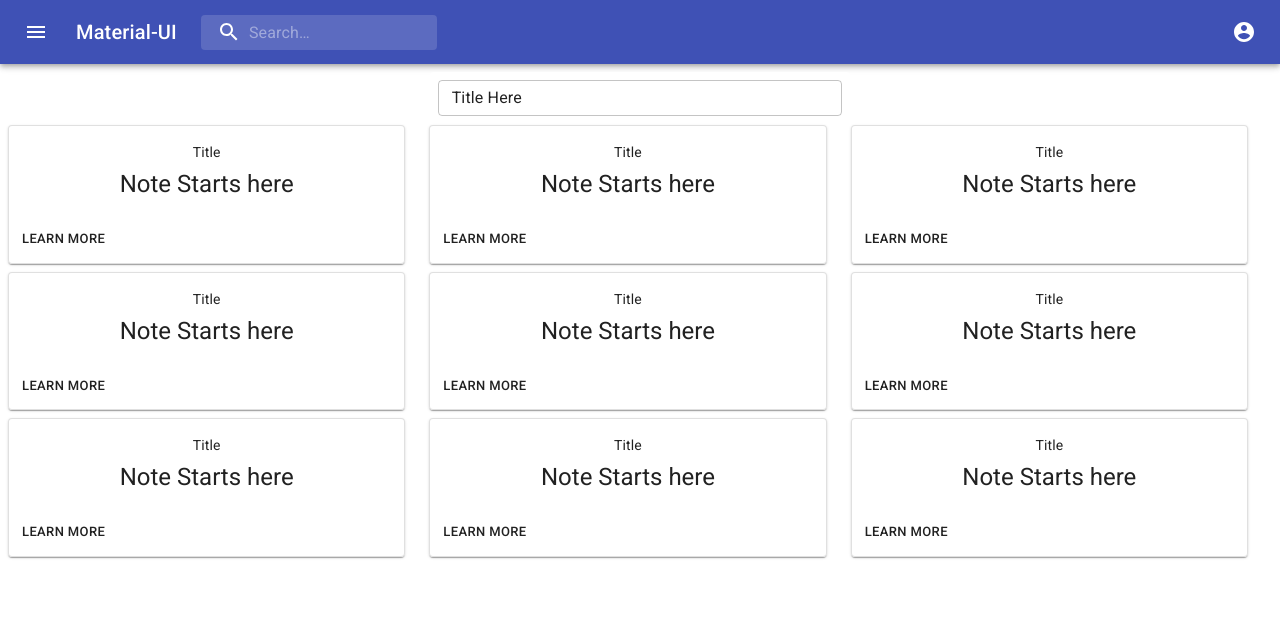
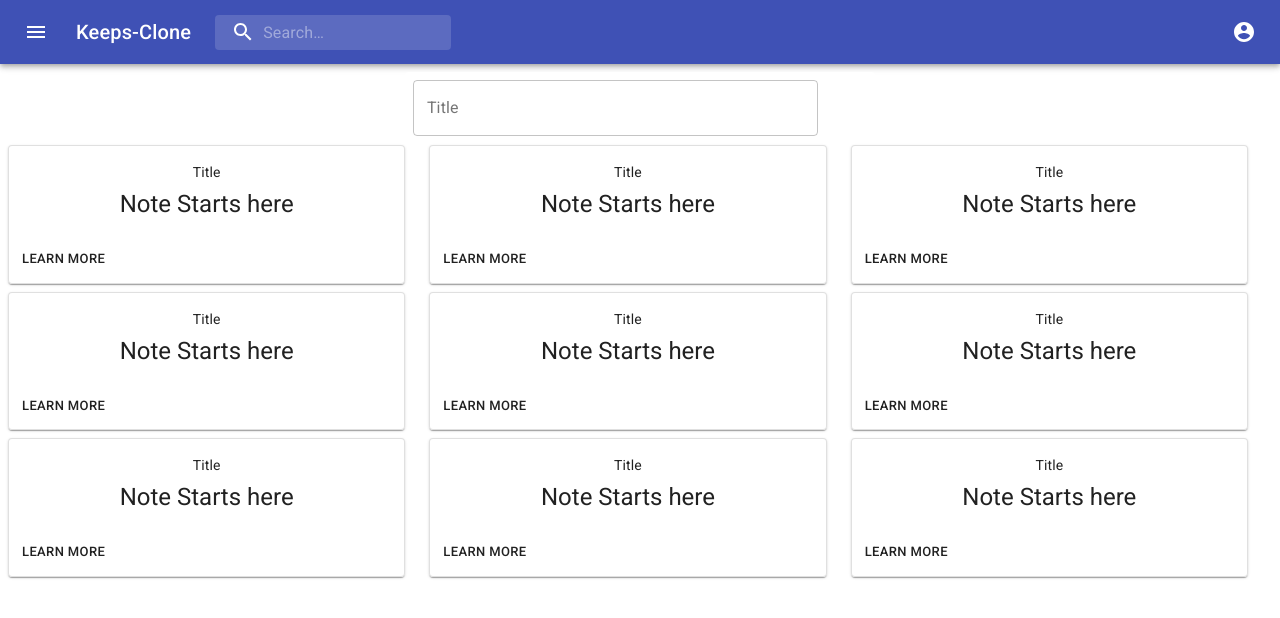
Before and after one commit to rohith788/NotesApp, a React (Create React App) app: page / in a window 1280 px wide. Shown: the top 618 px of the page. Built offline with nearby package versions, Linux system fonts and the light colour scheme.

Commit message:
note saves to firestore

```diff
--- a/package.json
+++ b/package.json
@@ -8,6 +8,7 @@
     "@testing-library/jest-dom": "^4.2.4",
     "@testing-library/react": "^9.5.0",
     "@testing-library/user-event": "^7.2.1",
+    "eslint-plugin-react-hooks": "^4.2.0",
     "firebase": "^7.17.1",
     "firebase-admin": "^9.0.0",
     "material-ui-icons": "^1.0.0-beta.36",
--- a/src/components/header/header.jsx
+++ b/src/components/header/header.jsx
@@ -12,33 +12,33 @@ import SearchIcon from "@material-ui/icons/Search";
 import AccountCircle from "@material-ui/icons/AccountCircle";
 import MoreIcon from "@material-ui/icons/MoreVert";
 
-const useStyles = makeStyles(theme => ({
+const useStyles = makeStyles((theme) => ({
   grow: {
-    flexGrow: 1
+    flexGrow: 1,
   },
   menuButton: {
-    marginRight: theme.spacing(2)
+    marginRight: theme.spacing(2),
   },
   title: {
     display: "none",
     [theme.breakpoints.up("sm")]: {
-      display: "block"
-    }
+      display: "block",
+    },
   },
   search: {
     position: "relative",
     borderRadius: theme.shape.borderRadius,
     backgroundColor: fade(theme.palette.common.white, 0.15),
     "&:hover": {
-      backgroundColor: fade(theme.palette.common.white, 0.25)
+      backgroundColor: fade(theme.palette.common.white, 0.25),
     },
     marginRight: theme.spacing(2),
     marginLeft: 0,
     width: "100%",
     [theme.breakpoints.up("sm")]: {
       marginLeft: theme.spacing(3),
-      width: "auto"
-    }
+      width: "auto",
+    },
   },
   searchIcon: {
     padding: theme.spacing(0, 2),
@@ -47,10 +47,10 @@ const useStyles = makeStyles(theme => ({
     pointerEvents: "none",
     display: "flex",
     alignItems: "center",
-    justifyContent: "center"
+    justifyContent: "center",
   },
   inputRoot: {
-    color: "inherit"
+    color: "inherit",
   },
   inputInput: {
     padding: theme.spacing(1, 1, 1, 0),
@@ -59,21 +59,21 @@ const useStyles = makeStyles(theme => ({
     transition: theme.transitions.create("width"),
     width: "100%",
     [theme.breakpoints.up("md")]: {
-      width: "20ch"
-    }
+      width: "20ch",
+    },
   },
   sectionDesktop: {
     display: "none",
     [theme.breakpoints.up("md")]: {
-      display: "flex"
-    }
+      display: "flex",
+    },
   },
   sectionMobile: {
     display: "flex",
     [theme.breakpoints.up("md")]: {
-      display: "none"
-    }
-  }
+      display: "none",
+    },
+  },
 }));
 
 export default function Header() {
@@ -84,7 +84,7 @@ export default function Header() {
   const isMenuOpen = Boolean(anchorEl);
   const isMobileMenuOpen = Boolean(mobileMoreAnchorEl);
 
-  const handleProfileMenuOpen = event => {
+  const handleProfileMenuOpen = (event) => {
     setAnchorEl(event.currentTarget);
   };
 
@@ -97,7 +97,7 @@ export default function Header() {
     handleMobileMenuClose();
   };
 
-  const handleMobileMenuOpen = event => {
+  const handleMobileMenuOpen = (event) => {
     setMobileMoreAnchorEl(event.currentTarget);
   };
 
@@ -155,7 +155,7 @@ export default function Header() {
             <MenuIcon />
           </IconButton>
           <Typography className={classes.title} variant="h6" noWrap>
-            Material-UI
+            Keeps-Clone
           </Typography>
           <div className={classes.search}>
             <div className={classes.searchIcon}>
@@ -165,7 +165,7 @@ export default function Header() {
               placeholder="Search…"
               classes={{
                 root: classes.inputRoot,
-                input: classes.inputInput
+                input: classes.inputInput,
               }}
               inputProps={{ "aria-label": "search" }}
             />
--- a/src/components/note-input-card/note-input-card.component.jsx
+++ b/src/components/note-input-card/note-input-card.component.jsx
@@ -1,28 +1,30 @@
-import React from 'react';
-import { makeStyles } from '@material-ui/core/styles';
-import Card from '@material-ui/core/Card';
-import CardActions from '@material-ui/core/CardActions';
-import NoteTitleCard from '../note-title-bar/note-title-bar.component'
-import Collapse from '@material-ui/core/Collapse';
-import clsx from 'clsx';
-import NoteTextArea from '../note-text-area/note-text-area.component'
-import Button from '@material-ui/core/Button';
+import React, { useState, useEffect } from "react";
+import { makeStyles } from "@material-ui/core/styles";
+import Card from "@material-ui/core/Card";
+import CardActions from "@material-ui/core/CardActions";
+import Collapse from "@material-ui/core/Collapse";
+import clsx from "clsx";
+import Button from "@material-ui/core/Button";
+import TextField from "@material-ui/core/TextField";
 
-import {db} from '../../firebase/firebase.utils'
+import { db } from "../../firebase/firebase.utils";
 
 const useStyles = makeStyles({
   root: {
-    '& .MuiTextField-root': {
-      width: '45ch',
+    "& .MuiTextField-root": {
+      width: "45ch",
+    },
+    "& .MuiInputBase-root": {
+      width: "45ch",
     },
     minWidth: 275,
     paddingBottom: 1,
-    boxShadow: "none"
+    boxShadow: "none",
   },
   bullet: {
-    display: 'inline-block',
-    margin: '0 2px',
-    transform: 'scale(0.8)',
+    display: "inline-block",
+    margin: "0 2px",
+    transform: "scale(0.8)",
   },
   title: {
     fontSize: 14,
@@ -31,51 +33,65 @@ const useStyles = makeStyles({
     marginBottom: 2,
   },
   expand: {
-    transform: 'rotate(0deg)',
-    marginLeft: 'auto',
+    transform: "rotate(0deg)",
+    marginLeft: "auto",
   },
 });
 
 export default function NoteInputCard() {
+  const [title, setTitle] = useState("");
+  const [note, setNote] = useState("");
   const classes = useStyles();
   const [expanded, setExpanded] = React.useState(false); //expansion state of the card
 
   const handleExpandClick = () => {
     setExpanded(!expanded);
-    }
+  };
+
+  let titleInput = React.createRef();
 
   const saveNote = () => {
-      db.collection("notes").doc("note").set({
-        name: "Los Angeles",
-        state: "CA",
-        country: "USA"
+    db.collection("notes")
+      .add({
+        title: title,
+        note: note,
       })
-    .then(function() {
-        console.log("Document successfully written!");
-    })
-    .catch(function(error) {
-        console.error("Error writing document: ", error);
-    });
-    }
+      .then(handleExpandClick);
+  };
   return (
-      <Card className={classes.root} >
+    <Card className={classes.root}>
       <CardActions disableSpacing>
-            <div className={clsx(classes.expand, {
+        <div
+          className={clsx(classes.expand, {
             [classes.expandOpen]: expanded,
           })}
           onClick={handleExpandClick}
           aria-expanded={expanded}
-            aria-label="show more">
-                <NoteTitleCard title='Title Here' />
+          aria-label="show more"
+        >
+          <TextField
+            ref={titleInput}
+            id="Title"
+            label="Title"
+            variant="outlined"
+            onChange={(e) => setTitle(e.target.value)}
+          />
         </div>
       </CardActions>
-        <div className='note_text'>
+      <div className="note_text">
         <Collapse in={expanded} timeout="auto" unmountOnExit>
           <center>
-                  <NoteTextArea />
+            <TextField
+              id="outlined-multiline-static"
+              multiline
+              rows={4}
+              label="input note here"
+              variant="outlined"
+              onChange={(e) => setNote(e.target.value)}
+            />
           </center>
           <right>
-                  <Button onClick={saveNote}>Default</Button>
+            <Button onClick={saveNote}>Add</Button>
           </right>
         </Collapse>
       </div>
--- a/src/components/note-text-area/note-text-area.component.jsx
+++ /dev/null
@@ -1,27 +0,0 @@
-import TextField from '@material-ui/core/TextField';
-import React from 'react';
-import { makeStyles } from '@material-ui/core/styles';
-
-const useStyles = makeStyles({
-    root: {
-      '& .MuiTextField-root': {
-        width: '45ch',
-      },
-    },
-  });
-
-
-export default function NoteTextArea() {
-    const classes = useStyles()
-    return(
-        <div className={classes.root}>
-            <TextField
-                id="outlined-multiline-static"
-                multiline
-                rows={4}
-                defaultValue="Input Note here"
-                variant="outlined"
-            />
-        </div>
-    )
-}
--- a/src/components/note-title-bar/note-title-bar.component.jsx
+++ /dev/null
@@ -1,28 +0,0 @@
-import React from 'react';
-// import TextField from '@material-ui/core/TextField';
-import { makeStyles } from '@material-ui/core/styles';
-import OutlinedInput from '@material-ui/core/OutlinedInput';
-
-const useStyles = makeStyles((theme) => ({
-  root: {
-    '& .MuiInputBase-root': {
-      width: '45ch',
-      height: '4ch'
-    },
-  },
-}));
-
-export default function NoteTitleCard({title}) {
-    const classes = useStyles();
-
-    return (
-    <div className={classes.root}  >
-        <OutlinedInput
-          margin='dense'
-          className={classes.margin}
-          defaultValue={title}
-          inputProps={{ 'aria-label': 'naked' }}
-      />
-    </div>
-    );
-  }
```
Also changed, not shown: 1 other file (tests, documents, lock files or other folders). Lines whose indentation alone changed are shown as unchanged.
